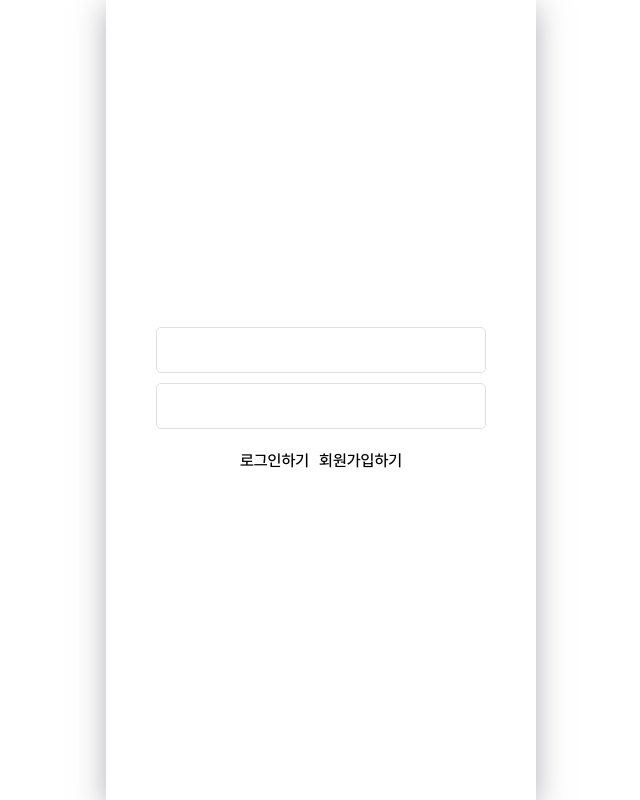
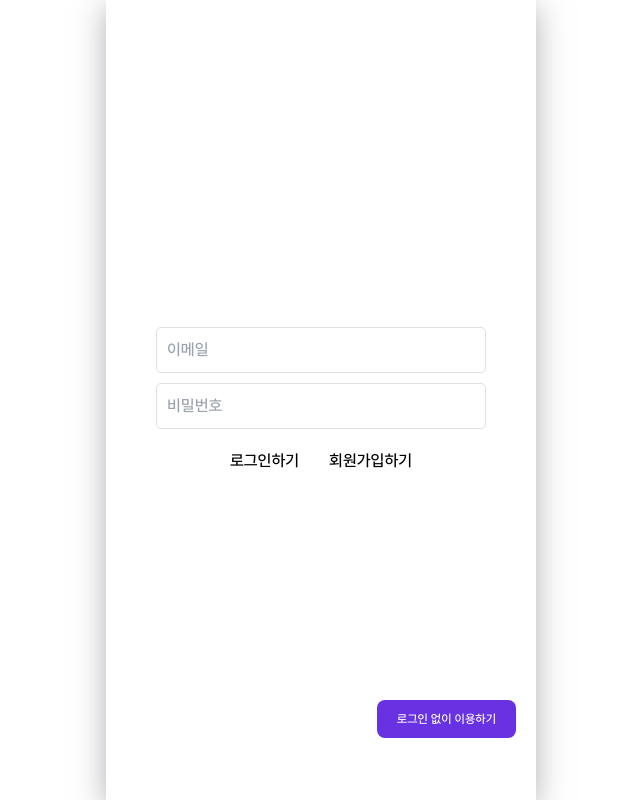
Before and after one commit to yongchane/Nutritional-supplements-project, a React (Create React App) app in the folder Nutritional_project/: page / in a window 1280 px wide. Shown: the whole page, without its empty margins (319-959 px from the left). Built offline with nearby package versions, Linux system fonts and the light colour scheme.

Commit message:
로그인 페이지 수정, 로그아웃 수정

```diff
--- a/Nutritional_project/src/layout/Footer.jsx
+++ b/Nutritional_project/src/layout/Footer.jsx
@@ -15,6 +15,13 @@
 
   return (
     <div className="footer-container">
+      {path === "/" ? (
+        <div className="footer-main">
+          <div className="footer-main-text" onClick={() => navigate("/main")}>
+            로그인 없이 이용하기
+          </div>
+        </div>
+      ) : (
         <div className="footer-item-container">
           <div
             className={`footer-item footer-item-left ${
@@ -53,6 +60,7 @@
             캘린더
           </div>
         </div>
+      )}
     </div>
   );
 };
--- a/Nutritional_project/src/layout/Layout.jsx
+++ b/Nutritional_project/src/layout/Layout.jsx
@@ -9,7 +9,6 @@
   // Footer를 표시하지 않을 경로를 지정
 
   const hideFooterPaths = [
-    "/",
     "/weight",
     "/height",
     "/chat",
--- a/Nutritional_project/src/page/login/Login.jsx
+++ b/Nutritional_project/src/page/login/Login.jsx
@@ -36,10 +36,16 @@
 
   return (
     <LoginContainer>
-      <LoginEmail type="email" id="email" onChange={InputChange}></LoginEmail>
+      <LoginEmail
+        type="email"
+        id="email"
+        placeholder="이메일"
+        onChange={InputChange}
+      ></LoginEmail>
       <LoginPassword
         type="password"
         id="password"
+        placeholder="비밀번호"
         onChange={InputChange}
       ></LoginPassword>
       <LoginBtnContainer>
@@ -60,6 +66,7 @@
   flex-direction: column;
   justify-content: center;
   align-items: center;
+  position: relative;
 `;
 const LoginEmail = styled.input`
   border: 1px solid #e0e0e0;
@@ -76,7 +83,15 @@
   display: flex;
   justify-content: space-between;
   margin-top: 20px;
-  gap: 10px;
+  gap: 30px;
 `;
-const LoginButton = styled.button``;
-const RegisterBtn = styled.button``;
+const LoginButton = styled.button`
+  &:hover {
+    color: gray;
+  }
+`;
+const RegisterBtn = styled.button`
+  &:hover {
+    color: gray;
+  }
+`;
--- a/Nutritional_project/src/page/main/components/Health.jsx
+++ b/Nutritional_project/src/page/main/components/Health.jsx
@@ -6,6 +6,7 @@
 import PostLogOut from "../../../api/login/PostLogOut";
 const Health = () => {
   const navigate = useNavigate();
+  const accessToken = sessionStorage.getItem("accessToken");
   const handleLogOut = async () => {
     const Token = sessionStorage.getItem("accessToken");
     const response = await PostLogOut(Token);
@@ -13,12 +14,15 @@
 
     navigate("/");
   };
+
   return (
     <div className="health-container">
       <div className="health-header-container">
         <div className="health-header-title">Biomatch</div>
         <div className="health-header-condition-container">
-          <LogOutButton onClick={handleLogOut}>로그아웃</LogOutButton>
+          {accessToken && (
+            <LogOutButton onClick={handleLogOut}>로그아웃</LogOutButton>
+          )}
           <div className="health-header-condition">
             어제에 비해 <br />
             컨디션이 좋아요!
--- a/Nutritional_project/src/scss/components/_footer.scss
+++ b/Nutritional_project/src/scss/components/_footer.scss
@@ -4,9 +4,25 @@
   height: 100px;
   width: 100%;
   box-sizing: border-box;
-  border-top: 2px solid #b4b4b4;
+
   z-index: 10px;
-
+  .footer-main {
+    width: 100%;
+    display: flex;
+    justify-content: flex-end;
+    align-items: center;
+    padding-right: 20px;
+    .footer-main-text {
+      display: flex;
+      font-size: 12px;
+      background: #6832e2;
+      border-radius: 8px;
+      color: white;
+      width: auto;
+      max-width: 140px;
+      padding: 10px 20px;
+    }
+  }
   .footer-item-container {
     display: flex;
     justify-content: space-between;
@@ -14,7 +30,7 @@
     margin-top: 20px;
     border-top: 10px solid transparent;
     font-size: 12px;
-
+    border-top: 2px solid #b4b4b4;
     font-weight: 500;
     .footer-item {
       display: flex;
```
Lines whose indentation alone changed are shown as unchanged.
